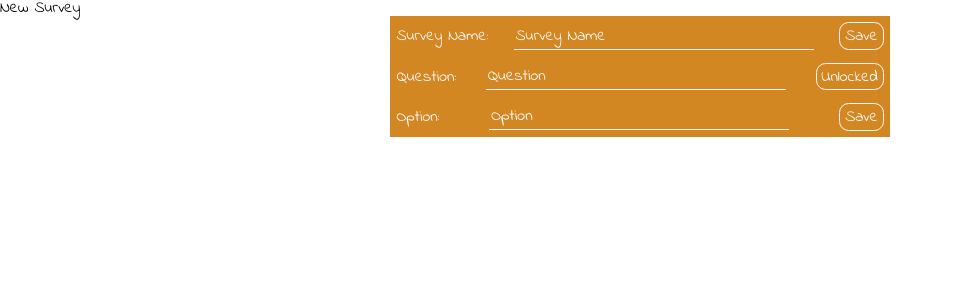
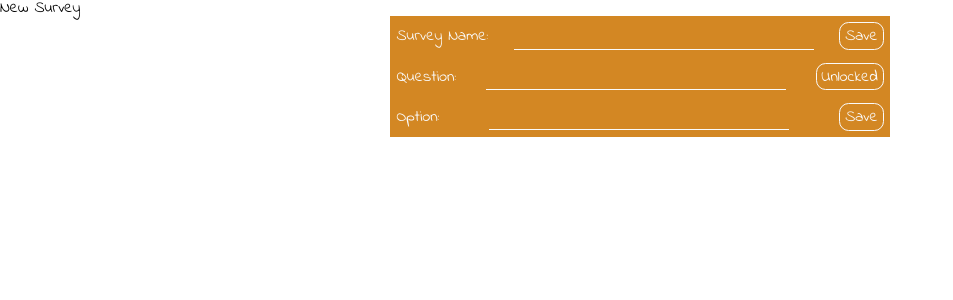
Before and after one commit to amcarlso/survey-central, a React (Create React App) app: page /#/new in a window 1280 px wide. Shown: the top 300 px of the page, without its empty margins (0-953 px from the left). Built offline with nearby package versions, Linux system fonts and the light colour scheme.

Commit message:
structured questions object to handle questionname

```diff
--- a/src/Components/NewSurvey/NewSurvey.js
+++ b/src/Components/NewSurvey/NewSurvey.js
@@ -11,7 +11,8 @@ export default class NewSurvey extends Component {
       questionName: '',
       questionNameChosen: false,
       option: '',
-      questions: {}
+      questions: {},
+      questionNumber: 1
     }
   }
 
@@ -19,17 +20,25 @@ export default class NewSurvey extends Component {
     this.setState({[prop]: e.target.value})
   }
 
-  handleLock = () => this.setState({questionNameChosen: !this.state.questionNameChosen})
-  handleUnlock = () => {
+  handleLock = () => {
     this.setState({questionNameChosen: !this.state.questionNameChosen})
     this.setState({questionName: ''})
   }
 
   handleSave = (prop) => {
-    this.setState({[prop]: !this.state[prop]})
+    this.setState({[prop]: !this.state[prop]});
+  }
+
+  handleAddQName = () => {
+    const { surveyName, surveyNameChosen, questionName, questionNameChosen, option, questions, questionNumber } = this.state;
+    questions[questionNumber] = {name: questionName};
+    this.setState({questionNumber: this.state.questionNumber + 1});
+    console.log(questions)
+    console.log(this.state.questionNumber)
   }
 
   render() {
+    const { surveyName, surveyNameChosen, questionName, questionNameChosen, option } = this.state;
     console.log(this.state)
     return (
       <div className='new-survey-page'>
@@ -39,31 +48,36 @@ export default class NewSurvey extends Component {
               <span>Survey Name:</span>
               <input
                 type='text'
-              placeholder='Survey Name'
+                value={surveyName}
                 onChange={(e) => this.handleInput('surveyName', e)}
               />
-            <span onClick={() => this.handleSave('surveyNameChosen')} className='save-button'>Save</span>
+              <span
+                onClick={() => this.handleSave('surveyNameChosen')}
+                className='save-button'>{!surveyNameChosen ? 'Save' : 'Saved'}
+              </span>
           </div>
           <div>
               <span>Question:</span>
               <input
-              disabled={!this.state.surveyNameChosen}
-              value={this.state.questionName}
+                disabled={!surveyNameChosen}
+                value={questionName}
                 type='text'
-              placeholder='Question'
                 onChange={(e) => this.handleInput('questionName', e)}
               />
-            {this.state.questionNameChosen ?
-              <span onClick={() => this.handleUnlock()} className='save-button'>Locked</span> :
-              <span onClick={() => this.handleLock()} className='save-button'>Unlocked</span>
-            }
+              <span
+                onClick={() =>  {
+                  this.handleAddQName();
+                  this.handleLock();
+                }}
+                className='save-button'>{questionNameChosen ? 'Locked' : 'Unlocked'}
+              </span>
           </div>
           <div>
               <span>Option:</span>
               <input
-              disabled={!this.state.questionNameChosen}
+                disabled={!questionNameChosen}
+                value={option}
                 type='text'
-              placeholder='Option'
                 onChange={(e) => this.handleInput('option', e)}
               />
               <span className='save-button'>Save</span>
--- a/src/Components/NewSurvey/NewSurvey.scss
+++ b/src/Components/NewSurvey/NewSurvey.scss
@@ -40,6 +40,12 @@
         border: 1px solid $lightFontColor;
         border-radius: 0.6rem;
         padding: 0.3rem;
+        transition: 0.5s;
+        &:hover {
+          cursor: pointer;
+          background: $lightFontColor;
+          color: $orange;
+        }
       }
     }
   }
```
Lines whose indentation alone changed are shown as unchanged.
